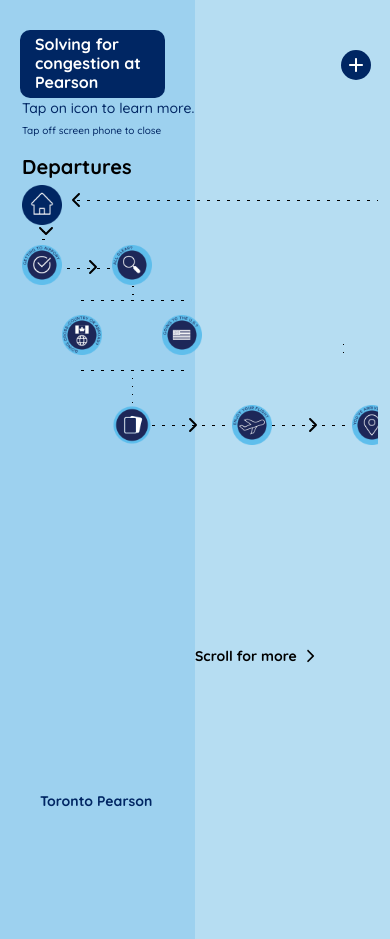
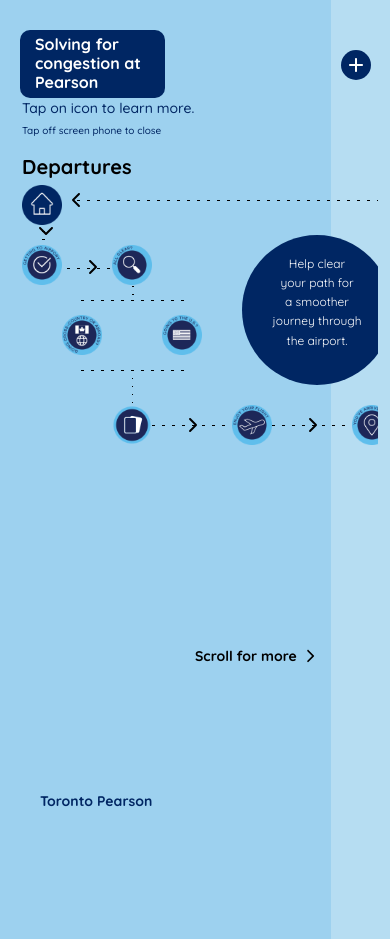
Before and after one commit to EmeraldLS/Toronto-Pearson, a plain HTML site: page index.html in a window 390 px wide. Drawn offline with Linux system fonts and the light colour scheme.

Commit message:
centered content

```diff
--- a/css/style.css
+++ b/css/style.css
@@ -30,7 +30,7 @@
         align-items: flex-start !important;
         justify-content: flex-start !important;
         width: 95% !important;
-        height: 30vh;
+        height: 45vh;
         right: 35px;
     }
 
@@ -121,8 +121,6 @@
     }
 }
 
-
-
 .show_nav.show .show_nav_content {
     padding: 15px;
     width: auto;
@@ -132,7 +130,6 @@
     flex-wrap: nowrap;
     align-items: center;
     border-radius: 10px;
-
     gap: 10px;
     animation-name: animate_nav;
     animation-duration: 0.5s;
@@ -999,14 +996,14 @@
 @media (max-width:992px) {
     .hero_content {
         overflow-y: hidden !important;
+
         min-height: 100vh;
         left: 0;
     }
 
-    #hero {
-        width: 100%;
+    body {
+        background-image: linear-gradient(to right, var(--light-blue) 85%, var(--lighter-blue) 15%);
     }
-
 
     .header_top span {
         position: absolute;
@@ -1024,7 +1021,9 @@
 
 
 
-@media (max-width:767.98px) {
+
+@media (max-width:768px) {
+
 
     .header_top {
         width: 100%;
@@ -1051,11 +1050,13 @@
     }
 
     .centered_content_md_screen {
-        display: none;
+        display: flex;
         align-items: center;
         justify-content: center;
         width: 150px;
         height: 150px;
+        left: 230px !important;
+        top: 140px;
     }
 
     .learn_more {
```
